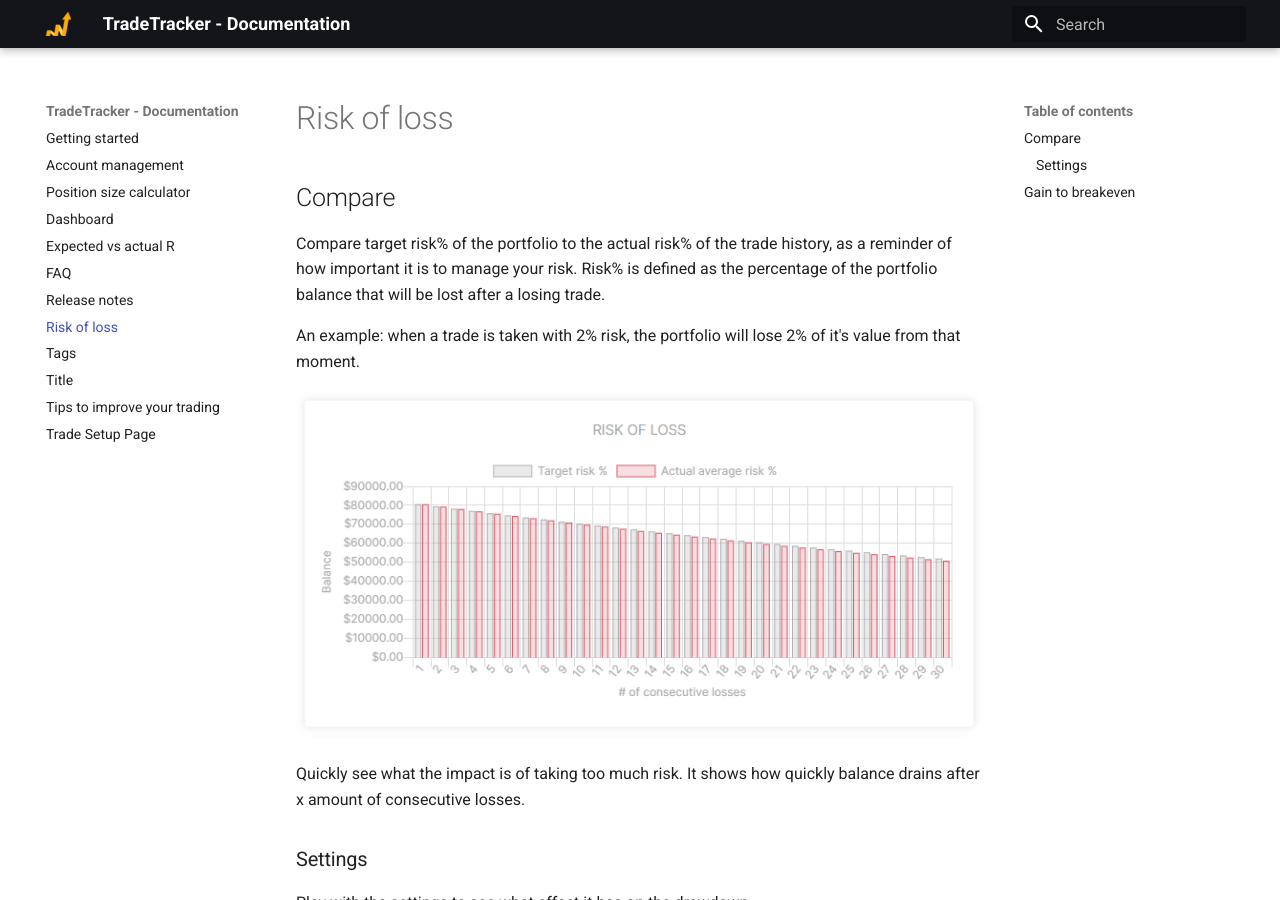
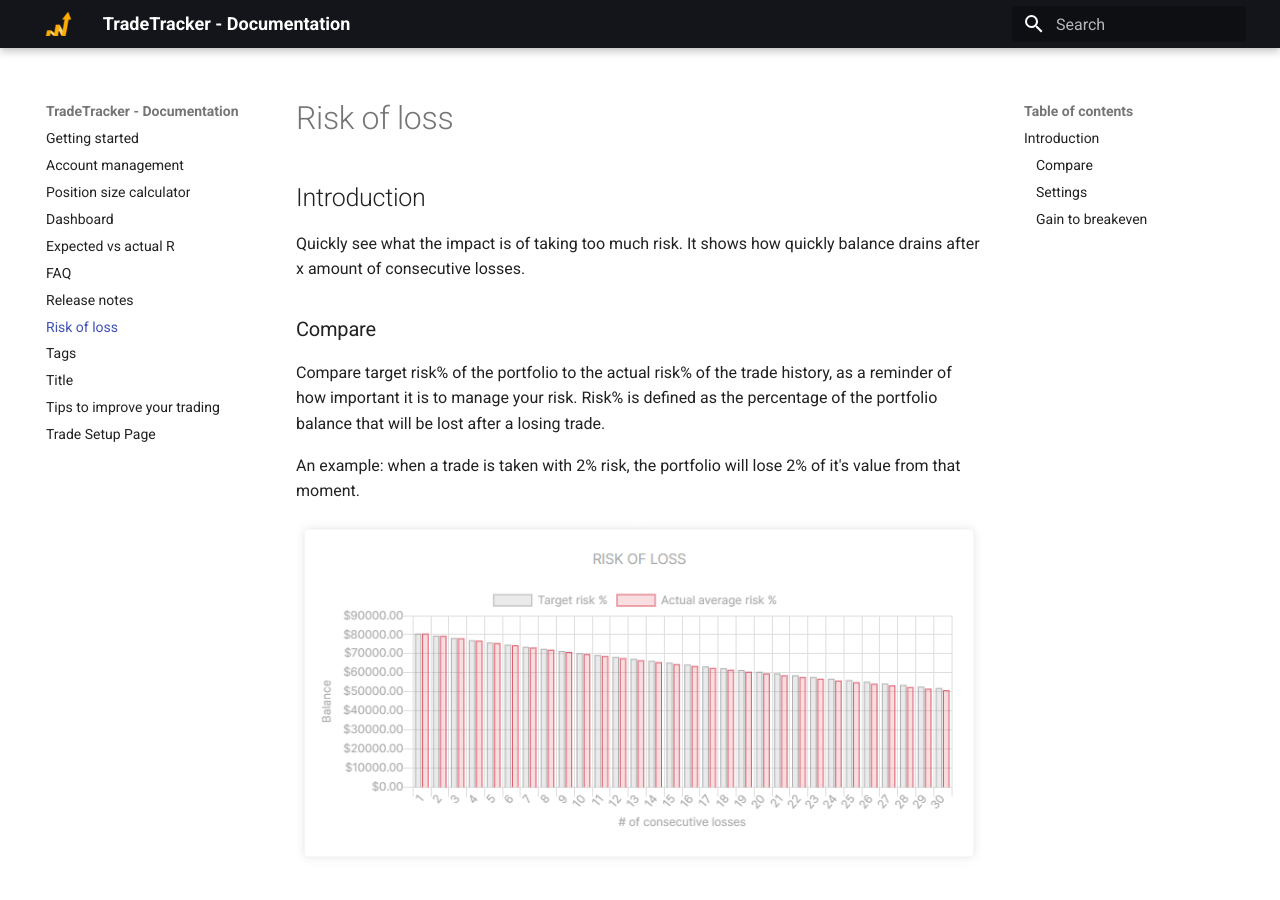
Before and after one commit to TradeTracker/docs, an MkDocs documentation site: the page built from docs/riskofloss.md, in a window 1280 px wide and 900 px high. Built offline with MkDocs 1.6.1 and Material for MkDocs 9.7.7, drawn with Linux system fonts in a browser that asks for light colours.

Commit message:
format change

```diff
--- a/docs/accountmanagement.md
+++ b/docs/accountmanagement.md
@@ -1,13 +1,14 @@
 # Account management
+
+## Introduction
 On the Account Management page you can find general information about your account and or change login credentials.
 
 ![UserSettings](usersettingsicon.PNG)
 
 By clicking on your username on the top-right of the app, you will be forwarded to the Account settings.
 
-## General Information
 
-### Account
+### Account information
 General account information.
 
 ![General account info](generalaccountinfo.PNG)
--- a/docs/calculator.md
+++ b/docs/calculator.md
@@ -1,4 +1,6 @@
 # Position size calculator
+
+## Introduction
 Have you ever asked yourself what your position size should be if you have an entry, stoploss, and a maximum amount of risk you want to take?
 
 Our position size calculator will answer that question for you. If you have created a trade plan and have an entry, target, and stop loss, your optimal position size will be calculated automatically based on how much risk you are willing to take.
--- a/docs/dashboard.md
+++ b/docs/dashboard.md
@@ -1,12 +1,11 @@
 # Dashboard
 
+## Introduction
 The dashboard page is an information managment tool that visually tracks, analyzes and displays your key performance. It is connected to all your trade data in the form of line and bar charts. A dashboard is the most efficient way to keep track of your trades, because it provides a central location to monitor and analyze your performance.
 
 It is designed so that it answers important questions about your trading, for quick analysis and informational awareness. It is meant to help you getting insight and awareness in your trading performance. This can help immensely with decision making, trade execution, setting targets and help you understand why some things dont work at all, so that you can make the appropriate changes to make it work and have realistic future goals.
 
 The dashboard works very straightforward. Below is a summary of the data that is provided on the dashboard.
-
-
 
 ### Balance
 Line balance chart includes all transactions, including deposits & withdrawals.
--- a/docs/riskofloss.md
+++ b/docs/riskofloss.md
@@ -1,7 +1,9 @@
 # Risk of loss
 
+## Introduction
+Quickly see what the impact is of taking too much risk. It shows how quickly balance drains after x amount of consecutive losses.
 
-## Compare
+### Compare
 Compare target risk% of the portfolio to the actual risk% of the trade history, as a reminder of how important it is to manage your risk.
 Risk% is defined as the percentage of the portfolio balance that will be lost after a losing trade.
 
--- a/docs/tags.md
+++ b/docs/tags.md
@@ -1,11 +1,13 @@
 # Tags
+
+## Introduction
 Tags will help to categorize trades based on specific labels.
 Categorize the trades with tags to see which category tags are profitable to trade and which ones are not.
 It helps identify which strategies, patterns or mistakes yield the biggest wins or losses.
 
 Because the tags are used in charts, and other parts of the UI, the maximum length of a tag is fixed to 26 characters.
 
-## Managing tags
+### Managing tags
 
 
 Tags can be added to a trade on the trade set up page, by simply enter a name for a tag, and press enter.
@@ -25,7 +27,7 @@ You can use this to find out which tag is the most profitable, and which are not
 
 ![Tags chart](tagschart.png)
 
-## Ideas
+### Ideas
 Tags are universably applicable, so to get started, here are a few ideas which can be used as tags:
 
  * Use technical analysis patterns such as `ascending triangle`, `double top`, `rising wedge`.
```
Also changed, not shown: other parts of docs/riskofloss.md (+1 -3 lines), 5 other files.
